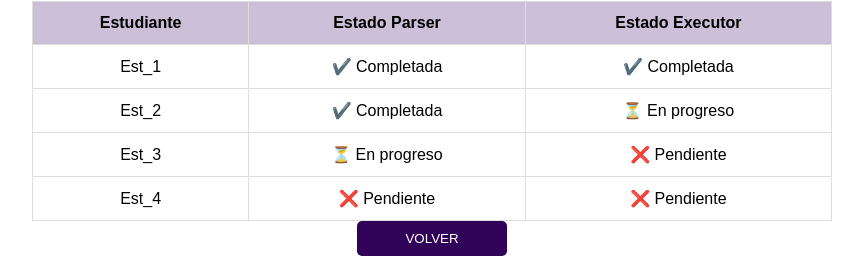
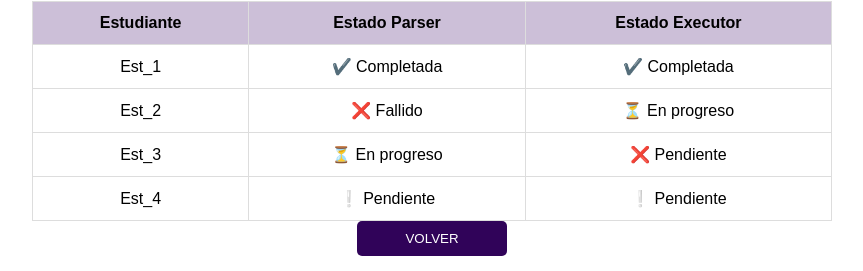
Before and after one commit to Daniela-parra/UI-ULOS, a React (Create React App) app: page /feedback/1 in a window 1280 px wide. Shown: the part 143-414 px from the top of the page, without its empty margins (208-1071 px from the left). Built offline with nearby package versions, Linux system fonts and the light colour scheme.

Commit message:
Sin registro y cambio de estado con (!)

```diff
--- a/src/Components/FeedbackAssigment.js
+++ b/src/Components/FeedbackAssigment.js
@@ -7,9 +7,9 @@ const FeedbackAssignment = () => {
 
   const estudiantes = [
     { nombre: "Est_1", parser: "✔️ Completada", executor: "✔️ Completada" },
-    { nombre: "Est_2", parser: "✔️ Completada", executor: "⏳ En progreso" },
+    { nombre: "Est_2", parser: "❌ Fallido", executor: "⏳ En progreso" },
     { nombre: "Est_3", parser: "⏳ En progreso", executor: "❌ Pendiente" },
-    { nombre: "Est_4", parser: "❌ Pendiente", executor: "❌ Pendiente" },
+    { nombre: "Est_4", parser: "❕ Pendiente", executor: "❕ Pendiente" },
   ];
 
   return (
--- a/src/Components/Login.js
+++ b/src/Components/Login.js
@@ -36,8 +36,6 @@ const Login = ({ setUserRole }) => {
           </div>
           <button type="submit" className="login-btn">INICIAR SESIÓN</button>
         </form>
-         {/* Enlace al registro */}
-      <p>¿No tienes cuenta? <span style={{ color: "#4b0082", cursor: "pointer" }} onClick={() => navigate("/register")}>Regístrate aquí</span></p>
 
       </div>
     </div>
```
